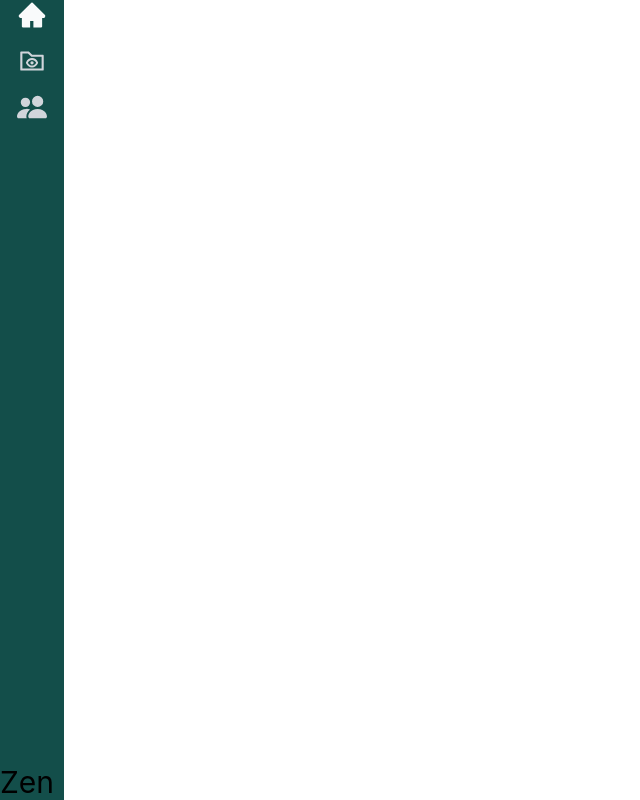
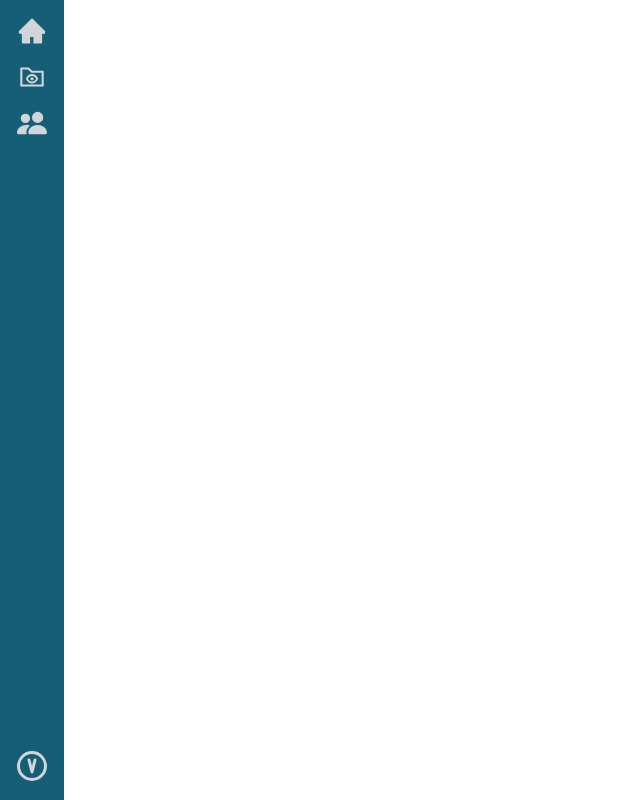
Before and after one commit to anh4dle/ticket_systems, a React (Vite) app: page / in a window 1280 px wide. Shown: the whole page, without its empty margins (0-640 px from the left). Built offline with nearby package versions, Linux system fonts and the light colour scheme.

Commit message:
vibedesk logo

```diff
--- a/index.html
+++ b/index.html
@@ -4,7 +4,7 @@
     <meta charset="UTF-8" />
     <link rel="icon" type="image/svg+xml" href="/vite.svg" />
     <meta name="viewport" content="width=device-width, initial-scale=1.0" />
-    <title>Ticket Systems</title>
+    <title>VibeDesk</title>
     <link href="/dist/output.css" rel="stylesheet">
 
   </head>
--- a/src/components/Navbar.tsx
+++ b/src/components/Navbar.tsx
@@ -1,22 +1,25 @@
 import React from "react";
 import { AiFillHome, AiOutlineFolderView } from "react-icons/ai";
 import { BsFillPeopleFill } from "react-icons/bs";
+import { TbCircleLetterV } from "react-icons/tb";
 
 function Navbar() {
   return (
-    <div className="flex flex-col justify-between h-screen text-3xl bg-teal-900 w-16">
-      <div className="[&>div]:text-gray-300 [&>div]:hover:cursor-pointer  w-full [&>div]:w-full [&>div]:mb-4">
-        <div className="hover:text-gray-50 flex flex-col items-center">
+    <div className="flex flex-col justify-between h-screen text-3xl bg-cyan-800	w-16 [&>div]:text-gray-300 [&>div]:hover:cursor-pointer ">
+      <div className=" w-full [&>div]:w-full [&>div]:mt-4">
+        <div className="hover:text-gray-50 flex justify-center">
           <AiFillHome />
         </div>
-        <div className="hover:text-gray-50 flex flex-col items-center">
+        <div className="hover:text-gray-50 flex justify-center">
           <AiOutlineFolderView />
         </div>
-        <div className="hover:text-gray-50 flex flex-col items-center">
+        <div className="hover:text-gray-50 flex justify-center">
           <BsFillPeopleFill />
         </div>
       </div>
-      <div>Zen</div>
+      <div className="mb-4 flex justify-center text-white text-4xl">
+        <TbCircleLetterV />
+      </div>
     </div>
   );
 }
```
